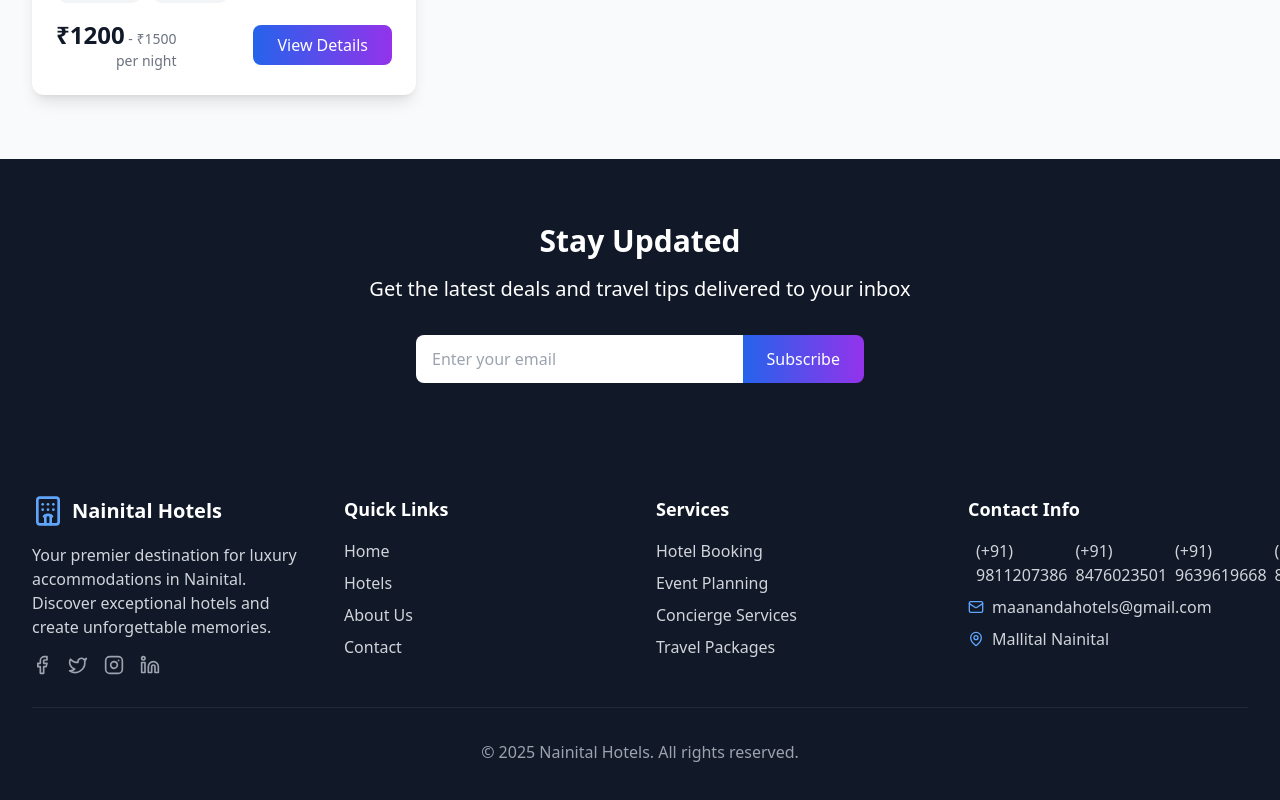
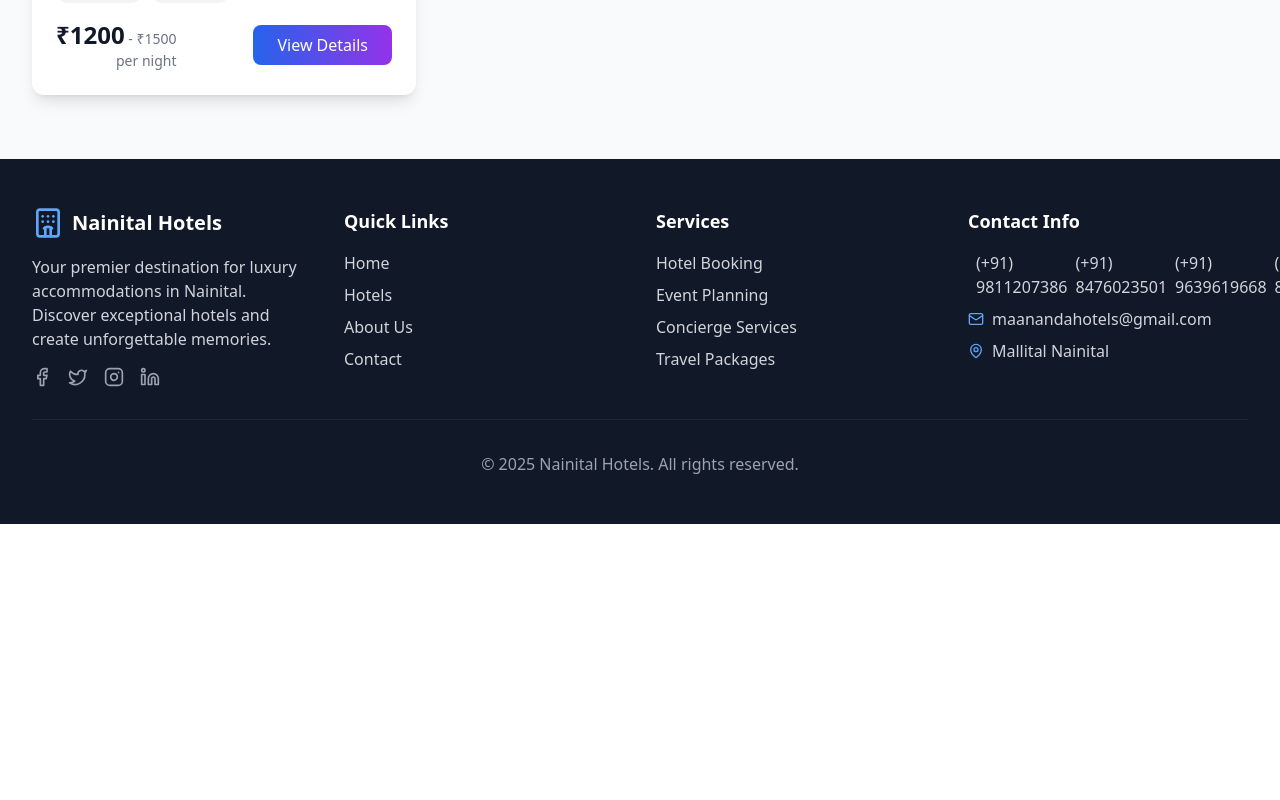
Before and after one commit to rahulntl/hotelHub, a React (Vite) app: page / in a window 1280 px wide. Shown: the part 2393-3193 px from the top of the page. After the commit the page ends 2917 px from the top, so only its background shows below. Built offline with nearby package versions, Linux system fonts and the light colour scheme; no server answers.

Commit message:
Updated Home.tsx

```diff
--- a/src/pages/Home.tsx
+++ b/src/pages/Home.tsx
@@ -132,23 +132,7 @@ const Home: React.FC = () => {
       </div>
 
       {/* Newsletter */}
-      <div className="bg-gray-900 text-white py-16">
-        <div className="max-w-7xl mx-auto px-4 sm:px-6 lg:px-8 text-center">
-          <h2 className="text-3xl font-bold mb-4">Stay Updated</h2>
-          <p className="text-xl mb-8">Get the latest deals and travel tips delivered to your inbox</p>
 
-          <div className="max-w-md mx-auto flex">
-            <input
-              type="email"
-              placeholder="Enter your email"
-              className="flex-1 px-4 py-3 rounded-l-lg text-gray-900 focus:ring-2 focus:ring-blue-500 focus:outline-none"
-            />
-            <button className="bg-gradient-to-r from-blue-600 to-purple-600 px-6 py-3 rounded-r-lg hover:from-blue-700 hover:to-purple-700 transition-all duration-200">
-              Subscribe
-            </button>
-          </div>
-        </div>
-      </div>
     </div>
   );
 };
```
